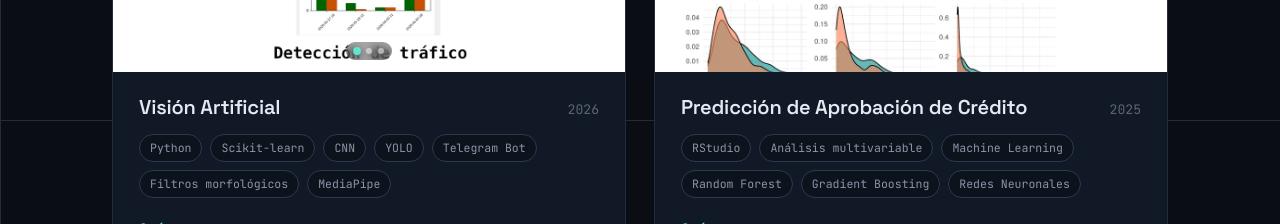
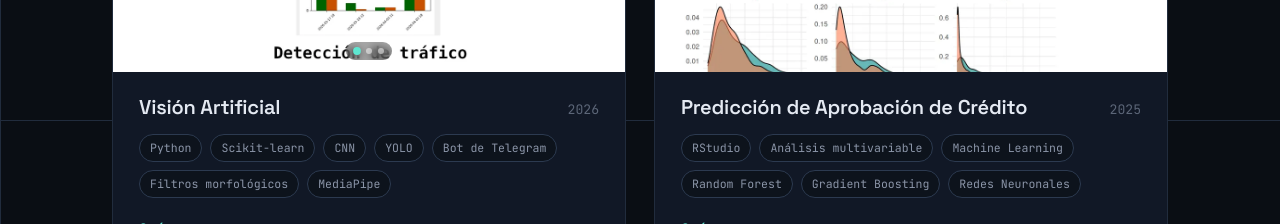
Before and after one commit to JuaanGB/JuaanGB.github.io, a React (Vite) app: page /proyectos in a window 1280 px wide. Shown: the part 1480-1704 px from the top of the page. Built offline with nearby package versions, Linux system fonts and the light colour scheme.

Commit message:
Tecnologías en inglés y español

```diff
--- a/src/components/ProjectCard.tsx
+++ b/src/components/ProjectCard.tsx
@@ -47,8 +47,8 @@ export default function ProjectCard({ project }: Props) {
 
         <div className="project-card__badges">
           {project.technologies.map((tech) => (
-            <span key={tech} className="badge">
-              {tech}
+            <span key={tech.es} className="badge">
+              {tech[lang]}
             </span>
           ))}
         </div>
--- a/src/data/projects.ts
+++ b/src/data/projects.ts
@@ -6,7 +6,14 @@ export const projects: Project[] = [
     title: { es: 'Modular-ViT', en: 'Modular-ViT' },
     year: 2026,
     images: ['/images/modular-vit.webp', '/images/modular-vit-2.webp'],
-    technologies: ['Python', 'PyTorch', 'Vision Transformers', 'NumPy', 'Pandas', 'TKinter'],
+    technologies: [
+      { es: 'Python', en: 'Python' },
+      { es: 'PyTorch', en: 'PyTorch' },
+      { es: 'Vision Transformers', en: 'Vision Transformers' },
+      { es: 'NumPy', en: 'NumPy' },
+      { es: 'Pandas', en: 'Pandas' },
+      { es: 'TKinter', en: 'TKinter' },
+    ],
     whatItIs: {
       es: 'Framework modular para construir y experimentar con Vision Transformers, que permite intercambiar componentes de las diferentes fases de la tokenización para comparar rendimiento.',
       en: 'Modular framework for building and experimenting with Vision Transformers, allowing components from different tokenization stages to be swapped to compare performance.',
@@ -27,7 +34,14 @@ export const projects: Project[] = [
     title: { es: 'Videojuego de Guerra con Bandos', en: 'Faction War Game' },
     year: 2026,
     images: ['/images/iadj-1.webp', '/images/iadj-2.webp'],
-    technologies: ['Unity', 'C#', 'Modelado 3D', 'Steerings', 'Árboles de comportamiento', 'Trabajo en equipo'],
+    technologies: [
+      { es: 'Unity', en: 'Unity' },
+      { es: 'C#', en: 'C#' },
+      { es: 'Modelado 3D', en: '3D Modeling' },
+      { es: 'Steerings', en: 'Steerings' },
+      { es: 'Árboles de comportamiento', en: 'Behavior Trees' },
+      { es: 'Trabajo en equipo', en: 'Teamwork' },
+    ],
     whatItIs: {
       es: 'Videojuego de estrategia en el que dos bandos, controlados íntegramente por IA, se enfrentan por la conquista de la base enemiga.',
       en: 'Strategy game where two factions, entirely controlled by AI, fight for control of the enemy base.',
@@ -46,7 +60,15 @@ export const projects: Project[] = [
     title: { es: 'Visión Artificial', en: 'Computer Vision' },
     year: 2026,
     images: ['/images/vision-artificial-1.webp', '/images/vision-artificial-2.webp', '/images/vision-artificial-3.webp'],
-    technologies: ['Python', 'Scikit-learn', 'CNN', 'YOLO', 'Telegram Bot', 'Filtros morfológicos', 'MediaPipe'],
+    technologies: [
+      { es: 'Python', en: 'Python' },
+      { es: 'Scikit-learn', en: 'Scikit-learn' },
+      { es: 'CNN', en: 'CNN' },
+      { es: 'YOLO', en: 'YOLO' },
+      { es: 'Bot de Telegram', en: 'Telegram Bot' },
+      { es: 'Filtros morfológicos', en: 'Morphological Filters' },
+      { es: 'MediaPipe', en: 'MediaPipe' },
+    ],
     whatItIs: {
       es: 'Conjunto de prácticas de visión artificial que incluyen detección de actividad, anonimización de personas y reconocimiento de patrones.',
       en: 'Collection of computer vision exercises covering activity detection, person anonymization and pattern recognition.',
@@ -64,7 +86,14 @@ export const projects: Project[] = [
     title: { es: 'Predicción de Aprobación de Crédito', en: 'Credit Approval Prediction' },
     year: 2025,
     images: ['/images/aprendizaje-computacional.webp'],
-    technologies: ['RStudio', 'Análisis multivariable', 'Machine Learning', 'Random Forest', 'Gradient Boosting', 'Redes Neuronales'],
+    technologies: [
+      { es: 'RStudio', en: 'RStudio' },
+      { es: 'Análisis multivariable', en: 'Multivariable Analysis' },
+      { es: 'Machine Learning', en: 'Machine Learning' },
+      { es: 'Random Forest', en: 'Random Forest' },
+      { es: 'Gradient Boosting', en: 'Gradient Boosting' },
+      { es: 'Redes Neuronales', en: 'Neural Networks' },
+    ],
     whatItIs: {
       es: 'Análisis de datos y modelado predictivo en R aplicado a la aprobación de créditos, con comparación y optimización de varios modelos de clasificación.',
       en: 'Data analysis and predictive modeling in R applied to credit approval, comparing and optimizing several classification models.',
@@ -81,7 +110,13 @@ export const projects: Project[] = [
     title: { es: 'Futbolistos', en: 'Futbolistos' },
     year: 2025,
     images: ['/images/futbolistos.webp'],
-    technologies: ['Java', 'Swing', 'Hibernate', 'Maven', 'Eclipse IDE'],
+    technologies: [
+      { es: 'Java', en: 'Java' },
+      { es: 'Swing', en: 'Swing' },
+      { es: 'Hibernate', en: 'Hibernate' },
+      { es: 'Maven', en: 'Maven' },
+      { es: 'Eclipse IDE', en: 'Eclipse IDE' },
+    ],
     repo: 'https://github.com/JuaanGB/Futbolistos',
     whatItIs: {
       es: 'Aplicación de aprendizaje sobre fútbol que permite compartir cursos mediante ficheros serializables.',
@@ -100,7 +135,15 @@ export const projects: Project[] = [
     title: { es: 'AppChat', en: 'AppChat' },
     year: 2024,
     images: ['/images/appchat.webp'],
-    technologies: ['Java', 'Swing', 'Base de Datos h2', 'Window Builder', 'Eclipse IDE', 'Patrones de diseño', 'Trabajo en equipo'],
+    technologies: [
+      { es: 'Java', en: 'Java' },
+      { es: 'Swing', en: 'Swing' },
+      { es: 'Base de Datos h2', en: 'H2 Database' },
+      { es: 'Window Builder', en: 'Window Builder' },
+      { es: 'Eclipse IDE', en: 'Eclipse IDE' },
+      { es: 'Patrones de diseño', en: 'Design Patterns' },
+      { es: 'Trabajo en equipo', en: 'Teamwork' },
+    ],
     whatItIs: {
       es: 'Clon de WhatsApp desarrollado con Java Swing.',
       en: 'WhatsApp clone built with Java Swing.',
@@ -117,7 +160,18 @@ export const projects: Project[] = [
     title: { es: 'SmartWay Proyectos', en: 'SmartWay Projects' },
     year: 2025,
     images: ['/images/smartway-1.webp'],
-    technologies: ['Vue.js', 'HTML', 'CSS', 'JavaScript', 'Pinia', 'Docker', 'Tailwind CSS', 'ASP.NET', 'Entity Framework', 'JWT Auth'],
+    technologies: [
+      { es: 'Vue.js', en: 'Vue.js' },
+      { es: 'HTML', en: 'HTML' },
+      { es: 'CSS', en: 'CSS' },
+      { es: 'JavaScript', en: 'JavaScript' },
+      { es: 'Pinia', en: 'Pinia' },
+      { es: 'Docker', en: 'Docker' },
+      { es: 'Tailwind CSS', en: 'Tailwind CSS' },
+      { es: 'ASP.NET', en: 'ASP.NET' },
+      { es: 'Entity Framework', en: 'Entity Framework' },
+      { es: 'Autenticación JWT', en: 'JWT Auth' },
+    ],
     repo: 'https://github.com/JuaanGB/SmartWay-Final',
     whatItIs: {
       es: 'Conjunto de proyectos de dificultad progresiva desarrollados durante mis prácticas curriculares en SmartWay Studio, partiendo de HTML, CSS y JavaScript básicos hasta la adopción de un framework moderno como Vue.',
@@ -135,7 +189,14 @@ export const projects: Project[] = [
     title: { es: 'HorariGo', en: 'HorariGo' },
     year: 2025,
     images: ['/images/horarigo.webp'],
-    technologies: ['Vue.js', 'HTML', 'CSS', 'JavaScript', 'Pinia', 'Tailwind CSS'],
+    technologies: [
+      { es: 'Vue.js', en: 'Vue.js' },
+      { es: 'HTML', en: 'HTML' },
+      { es: 'CSS', en: 'CSS' },
+      { es: 'JavaScript', en: 'JavaScript' },
+      { es: 'Pinia', en: 'Pinia' },
+      { es: 'Tailwind CSS', en: 'Tailwind CSS' },
+    ],
     repo: 'https://github.com/JuaanGB/HorariGo',
     whatItIs: {
       es: 'Aplicación exclusivamente frontend para facilitar la elección de subgrupos durante el último curso del Grado en Ingeniería Informática.',
@@ -153,7 +214,13 @@ export const projects: Project[] = [
     title: { es: 'EcoPath', en: 'EcoPath' },
     year: 2026,
     images: ['/images/ecopath-1.webp', '/images/ecopath-2.webp', '/images/ecopath-3.webp', '/images/ecopath-4.webp', '/images/ecopath-5.webp'],
-    technologies: ['Figma', 'Trabajo en equipo', 'Normativa medioambiental', 'SaaS', 'Investigación de mercado'],
+    technologies: [
+      { es: 'Figma', en: 'Figma' },
+      { es: 'Trabajo en equipo', en: 'Teamwork' },
+      { es: 'Normativa medioambiental', en: 'Environmental Regulation' },
+      { es: 'SaaS', en: 'SaaS' },
+      { es: 'Investigación de mercado', en: 'Market Research' },
+    ],
     repo: 'https://www.figma.com/make/qoJabd0eNgSUdHOI3gXQKi/Carbon-Footprint-Reduction-Website?p=f&t=839sgQsk1gD1iXgu-0&preview-route=%2Finformes',
     whatItIs: {
       es: 'Prototipo front-end de una aplicación SaaS de reducción de la huella de carbono empresarial, tutorizado por Capgemini.',
--- a/src/types/index.ts
+++ b/src/types/index.ts
@@ -3,7 +3,7 @@ export interface Project {
   title: { es: string; en: string }
   year: number
   images: string[]
-  technologies: string[]
+  technologies: { es: string; en: string }[]
   whatItIs: { es: string; en: string }
   challenges: { es: string; en: string }[]
   metrics: { es: string; en: string }[]
```
